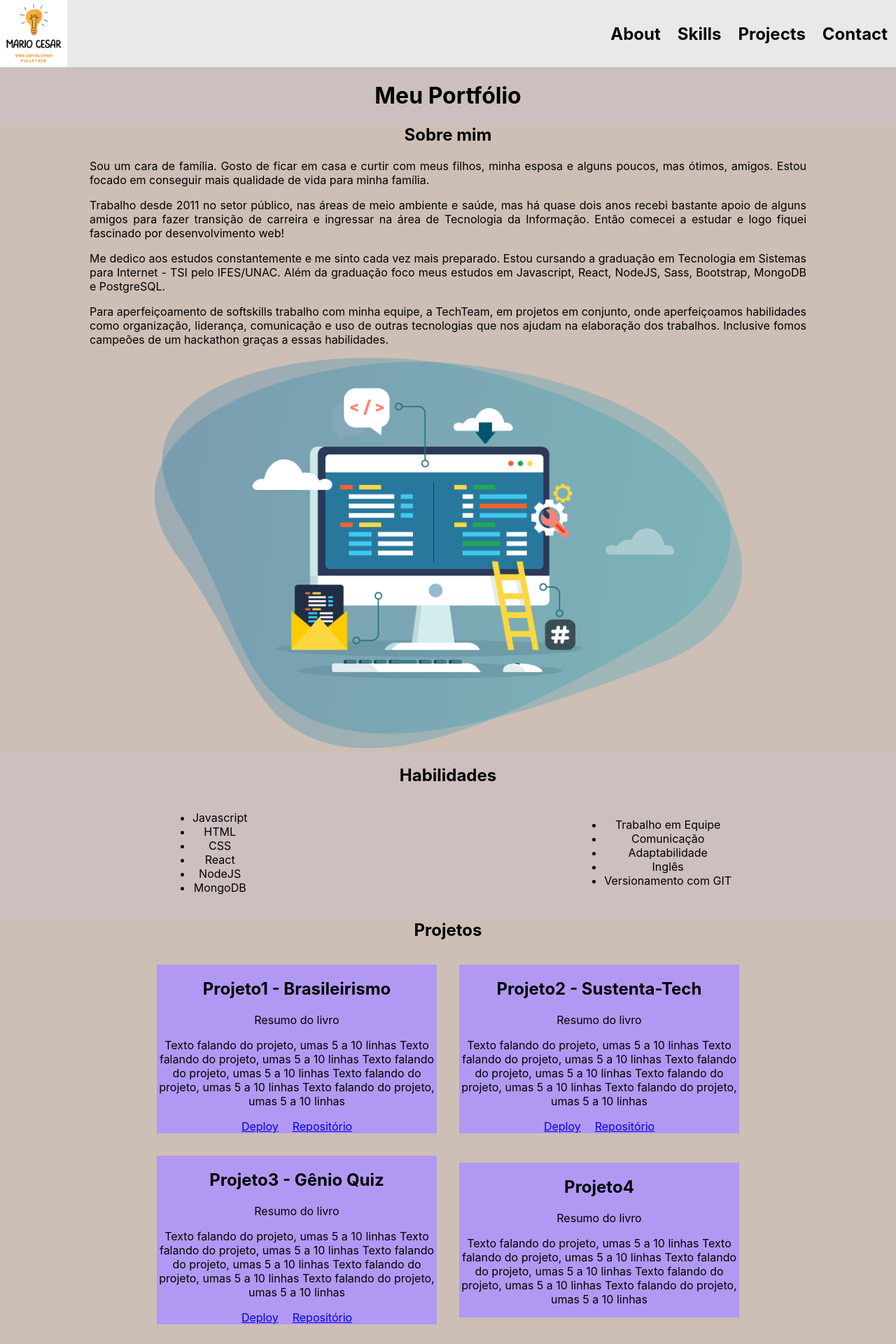
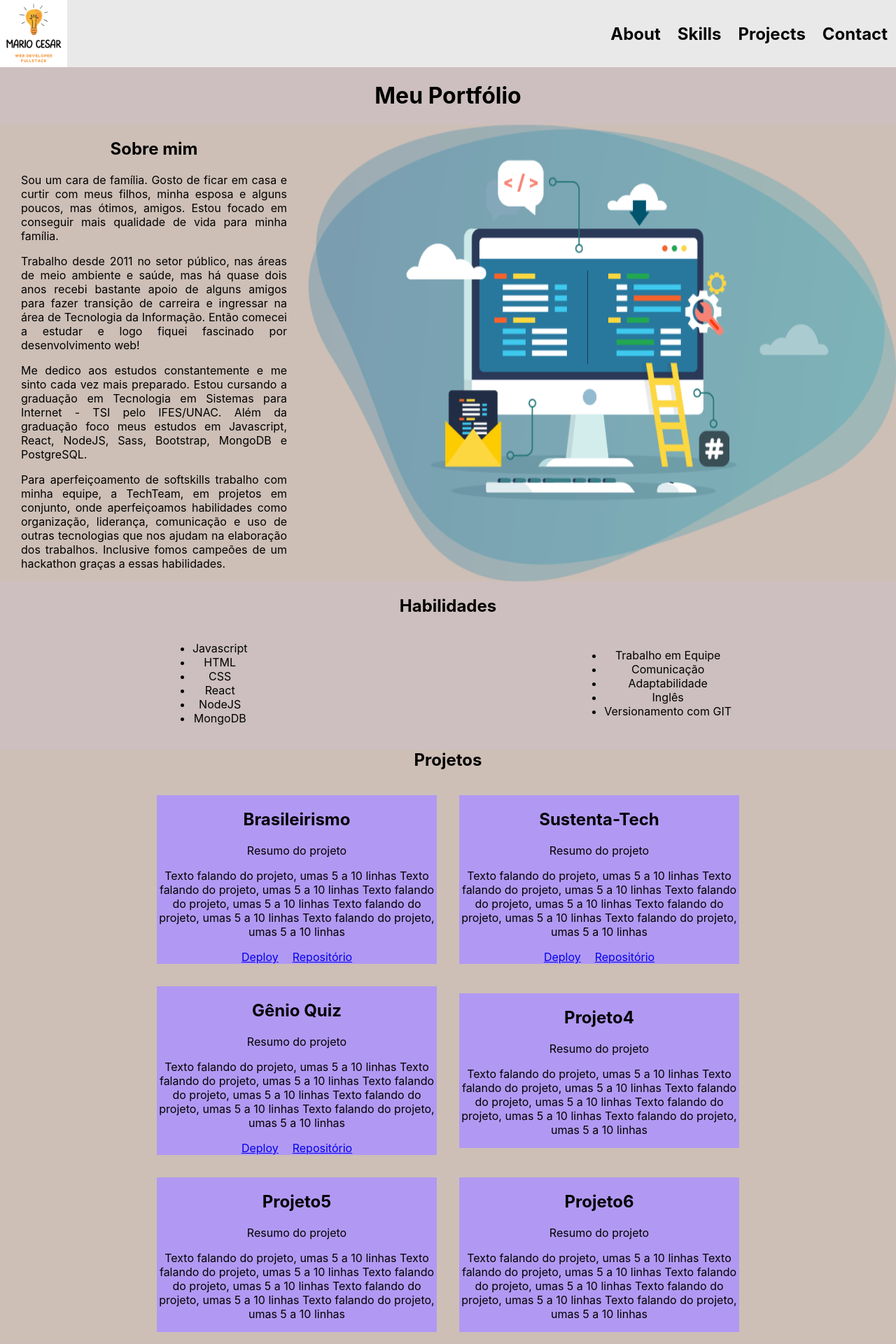
Before and after one commit to MarioCesarCF/Portfolio, a React (Create React App) app: page / in a window 1280 px wide. Shown: the top 1920 px of the page at 70% size. Built offline with nearby package versions, Linux system fonts and the light colour scheme.

Commit message:
atualizações

```diff
--- a/src/App.css
+++ b/src/App.css
@@ -30,9 +30,14 @@ header {
   background-color: #CDBFB6;
 }
 
+#about {
+  width: 100%;
+  display: flex;
+  flex-direction: row;
+}
+
 .text-about {
-  padding: 0 20px;
-  width: 80vw;
+  padding: 0 30px;
   margin: 0 auto;
 }
 
--- a/src/Components/Footer.js
+++ b/src/Components/Footer.js
@@ -33,7 +33,7 @@ const FooterComponent = () => {
         </div>
       </section>
       <div>
-        <h3>Made with S2 by Mario_Cesar_Dev</h3>
+        <h4>Made with S2 by MarioCesar_Dev</h4>
       </div>
     </div>
   )
--- a/src/Components/Main.js
+++ b/src/Components/Main.js
@@ -47,8 +47,8 @@ const MainComponent = () => {
           <h1>Projetos</h1>
           <div className='projetos'>
             <div className='projeto'>
-              <h2>Projeto1 -  Brasileirismo</h2>
-              <p>Resumo do livro</p>
+              <h2>Brasileirismo</h2>
+              <p>Resumo do projeto</p>
               <p>Texto falando do projeto, umas 5 a 10 linhas
                 Texto falando do projeto, umas 5 a 10 linhas
                 Texto falando do projeto, umas 5 a 10 linhas
@@ -59,8 +59,8 @@ const MainComponent = () => {
               <a href='https://github.com/MarioCesarCF/ProjetoDev' target='_blanck'>Repositório</a>
             </div>
             <div className='projeto'>
-              <h2>Projeto2 - Sustenta-Tech</h2>
-              <p>Resumo do livro</p>
+              <h2>Sustenta-Tech</h2>
+              <p>Resumo do projeto</p>
               <p>Texto falando do projeto, umas 5 a 10 linhas
                 Texto falando do projeto, umas 5 a 10 linhas
                 Texto falando do projeto, umas 5 a 10 linhas
@@ -71,8 +71,8 @@ const MainComponent = () => {
               <a href='https://github.com/MarioCesarCF/TechTeamProject' target='_blanck'>Repositório</a>
             </div>
             <div className='projeto'>
-              <h2>Projeto3 - Gênio Quiz</h2>
-              <p>Resumo do livro</p>
+              <h2>Gênio Quiz</h2>
+              <p>Resumo do projeto</p>
               <p>Texto falando do projeto, umas 5 a 10 linhas
                 Texto falando do projeto, umas 5 a 10 linhas
                 Texto falando do projeto, umas 5 a 10 linhas
@@ -84,7 +84,7 @@ const MainComponent = () => {
             </div>
             <div className='projeto'>
               <h2>Projeto4</h2>
-              <p>Resumo do livro</p>
+              <p>Resumo do projeto</p>
               <p>Texto falando do projeto, umas 5 a 10 linhas
                 Texto falando do projeto, umas 5 a 10 linhas
                 Texto falando do projeto, umas 5 a 10 linhas
@@ -95,7 +95,7 @@ const MainComponent = () => {
             </div>
             <div className='projeto'>
               <h2>Projeto5</h2>
-              <p>Resumo do livro</p>
+              <p>Resumo do projeto</p>
               <p>Texto falando do projeto, umas 5 a 10 linhas
                 Texto falando do projeto, umas 5 a 10 linhas
                 Texto falando do projeto, umas 5 a 10 linhas
@@ -106,7 +106,7 @@ const MainComponent = () => {
             </div>
             <div className='projeto'>
               <h2>Projeto6</h2>
-              <p>Resumo do livro</p>
+              <p>Resumo do projeto</p>
               <p>Texto falando do projeto, umas 5 a 10 linhas
                 Texto falando do projeto, umas 5 a 10 linhas
                 Texto falando do projeto, umas 5 a 10 linhas
```
